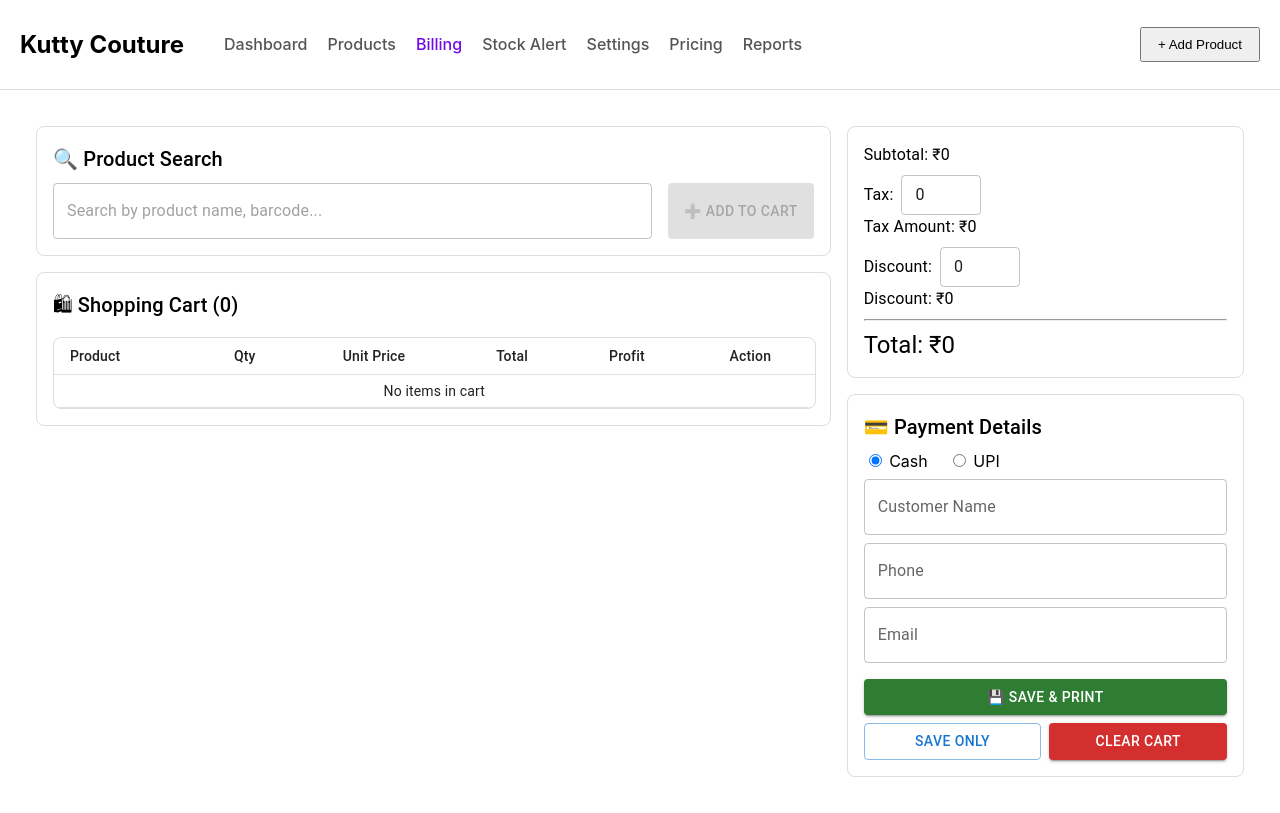
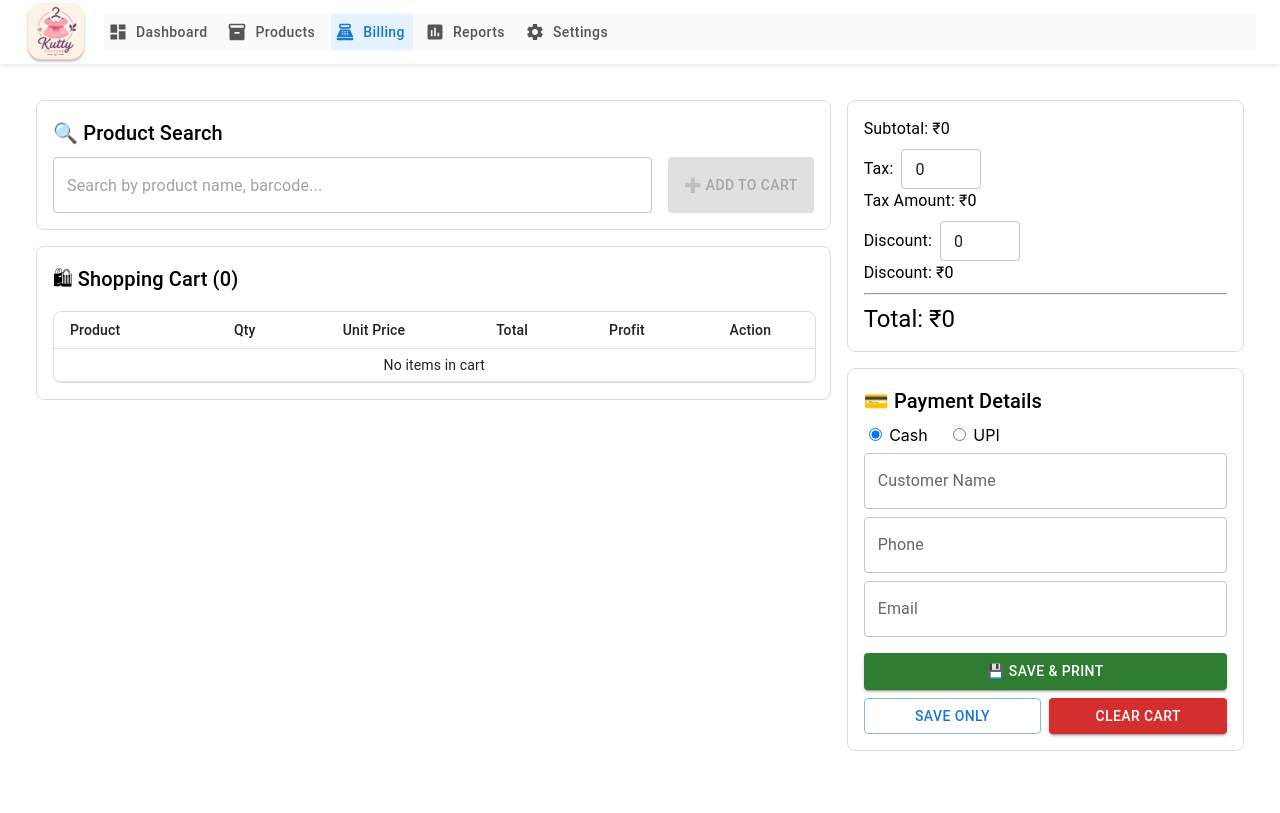
Before and after one commit to immohanrajmuthu1502/inventory-win-app, a React (Create React App) app: page /billing in a window 1280 px wide. Built offline with nearby package versions, Linux system fonts and the light colour scheme.

Commit message:
App name - feature

```diff
--- a/package.json
+++ b/package.json
@@ -1,5 +1,6 @@
 {
-  "name": "inventory-app",
+  "name": "kutty-couture-inventory",
+  "productName": "Kutty Couture",
   "version": "0.1.0",
   "private": true,
   "dependencies": {
--- a/public/electron.js
+++ b/public/electron.js
@@ -11,6 +11,8 @@ function createWindow() {
   mainWindow = new BrowserWindow({
     width: 1200,
     height: 800,
+    icon: path.join(__dirname, "appIcon.png"),
+    title: "Kutty Couture Inventory",
     webPreferences: {
       preload: path.join(__dirname, "preload.js"),
       contextIsolation: true,
--- a/public/index.html
+++ b/public/index.html
@@ -24,7 +24,7 @@
       work correctly both with client-side routing and a non-root public URL.
       Learn how to configure a non-root public URL by running `npm run build`.
     -->
-    <title>React App</title>
+    <title>Kutty Couture Inventory</title>
   </head>
   <body>
     <noscript>You need to enable JavaScript to run this app.</noscript>
--- a/src/components/Header.js
+++ b/src/components/Header.js
@@ -1,45 +1,99 @@
 import React from "react";
-import { Link, useLocation, useNavigate } from "react-router-dom";
+import { useLocation, useNavigate } from "react-router-dom";
+import DashboardIcon from "@mui/icons-material/Dashboard";
+import InventoryIcon from "@mui/icons-material/Inventory2";
+import PointOfSaleIcon from "@mui/icons-material/PointOfSale";
+import AssessmentIcon from "@mui/icons-material/Assessment";
+import SettingsIcon from "@mui/icons-material/Settings";
+import AddBoxIcon from "@mui/icons-material/AddBox";
+import PriceCheckIcon from "@mui/icons-material/PriceCheck";
+import { AppBar, Toolbar, Button, Box } from "@mui/material";
 
 const Header = () => {
   const location = useLocation();
   const navigate = useNavigate();
 
-  const menuStyle = (path) => ({
-    marginRight: "20px",
-    textDecoration: "none",
-    fontWeight: "500",
-    color: location.pathname === path ? "#710be7" : "#555",
-  });
+  const menu = [
+    { label: "Dashboard", path: "/", icon: <DashboardIcon /> },
+    { label: "Products", path: "/products", icon: <InventoryIcon /> },
+    // { label: "Add Product", path: "/add-product", icon: <AddBoxIcon /> },
+    // { label: "Pricing", path: "/pricing", icon: <PriceCheckIcon /> },
+    { label: "Billing", path: "/billing", icon: <PointOfSaleIcon /> },
+    { label: "Reports", path: "/reports", icon: <AssessmentIcon /> },
+    { label: "Settings", path: "/settings", icon: <SettingsIcon /> },
+  ];
 
   return (
-    <div
-      style={{
-        display: "flex",
-        alignItems: "center",
-        padding: "10px 20px",
-        borderBottom: "1px solid #ddd",
-        background: "#fff",
-        position: "sticky",
-        top: 0,
-        zIndex: 1000
+    <AppBar
+      position="static"
+      sx={{
+        backgroundColor: "#fff",
+        color: "#333",
+        boxShadow: "0 2px 6px rgba(0,0,0,0.1)",
       }}
     >
-      {/* Logo / App Name */}
-      <h2 style={{ marginRight: "40px" }}>Kutty Couture</h2>
+      <Toolbar>
+        {/* Logo / Title */}
+        <Box
+          sx={{
+            display: "flex",
+            alignItems: "center",
+            mr: 2,
+            cursor: "pointer",
+          }}
+          onClick={() => navigate("/")}
+        >
+          <img
+            src="/appLogo.png"
+            alt="logo"
+            style={{
+              height: 64,
+              width: 64,
+              objectFit: "contain",
+            }}
+          />
 
-      {/* Menu */}
-      <Link to="/" style={menuStyle("/")}>Dashboard</Link>
-      <Link to="/products" style={menuStyle("/products")}>Products</Link>
-      <Link to="/billing" style={menuStyle("/billing")}>Billing</Link>
-      <Link to="/alerts" style={menuStyle("/alerts")}>Stock Alert</Link>
-      <Link to="/settings" style={menuStyle("/settings")}>Settings</Link>
-      <Link to="/pricing" style={menuStyle("/pricing")}>Pricing</Link>
-      <Link to="/reports" style={menuStyle("/reports")}>Reports</Link>
-      <div style={{ marginLeft: "auto" }}>
-            <button onClick={() => navigate("/add-product")} style={{ padding: "8px 16px", cursor: "pointer" }}>+ Add Product</button>
-       </div>
-    </div>
+          {/* Optional text next to logo */}
+          {/* <span style={{ marginLeft: 8, fontWeight: 600 }}>Kutty Couture</span> */}
+        </Box>
+
+        {/* Menu */}
+        <Box
+          sx={{
+            flexGrow: 1,
+            display: "flex",
+            gap: 1,
+            backgroundColor: "#fafafa",
+            "&:hover": {
+              transform: "translateY(-1px)",
+            },
+          }}
+        >
+          {menu.map((item) => {
+            const isActive = location.pathname === item.path;
+
+            return (
+              <Button
+                key={item.path}
+                startIcon={item.icon}
+                onClick={() => navigate(item.path)}
+                sx={{
+                  textTransform: "none",
+                  fontWeight: 500,
+                  color: isActive ? "#1976d2" : "#555",
+                  backgroundColor: isActive ? "#e3f2fd" : "transparent",
+                  "&:hover": {
+                    backgroundColor: "#f5f5f5",
+                  },
+                }}
+              >
+                {item.label}
+              </Button>
+            );
+          })}
+        </Box>
+      </Toolbar>
+    </AppBar>
   );
 };
 
--- a/src/pages/Products.js
+++ b/src/pages/Products.js
@@ -10,7 +10,8 @@ import {
   DialogActions,
   TextField,
 } from "@mui/material";
-
+import AddIcon from "@mui/icons-material/Add";
+import PriceCheckIcon from "@mui/icons-material/PriceCheck";
 const Products = ({ products, setProducts, setEditingProduct }) => {
   const [searchText, setSearchText] = useState("");
   const [selectedCategory, setSelectedCategory] = useState("All");
@@ -209,6 +210,53 @@ const Products = ({ products, setProducts, setEditingProduct }) => {
           ))}
         </select>
       </Box>
+      <Box
+        sx={{
+          display: "flex",
+          justifyContent: "space-between",
+          alignItems: "center", // 🔥 IMPORTANT FIX
+          mb: 2,
+        }}
+      >
+        {/* Left side (optional title) */}
+        <Typography variant="h6" sx={{ fontWeight: 600 }}>
+          Products
+        </Typography>
+
+        <Box sx={{ display: "flex", gap: 1 }}>
+          {/* Add Product */}
+          <Button
+            variant="contained"
+            size="small"
+            startIcon={<AddIcon />}
+            onClick={() => navigate("/add-product")}
+            sx={{
+              textTransform: "none",
+              fontWeight: 500,
+              px: 1.5,
+            }}
+          >
+            Add Product
+          </Button>
+
+          {/* Pricing */}
+          <Button
+            variant="contained"
+            size="small"
+            startIcon={<PriceCheckIcon />}
+            onClick={() => navigate("/pricing")}
+            sx={{
+              textTransform: "none",
+              fontWeight: 500,
+              px: 1.5,
+              backgroundColor: "#2e7d32",
+              "&:hover": { backgroundColor: "#1b5e20" },
+            }}
+          >
+            Pricing
+          </Button>
+        </Box>
+      </Box>
       <Box sx={{ height: 500, width: "100%" }}>
         <DataGrid
           sx={{
```
Also changed, not shown: public/appIcon.png (added), public/appLogo.png (added), public/manifest.json.
